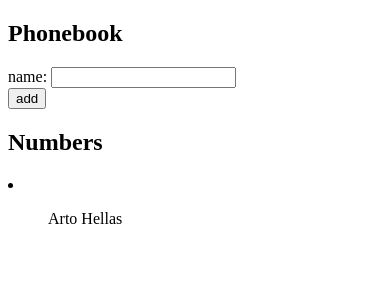
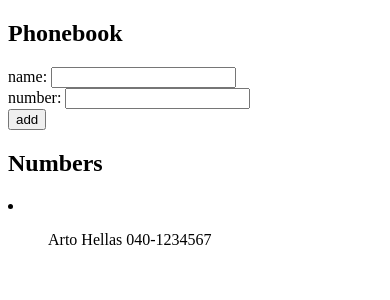
Before and after one commit to BrennerLattin/FullstackOpen, a React (Vite) app in the folder exercises/part2/phonebook/: page / in a window 390 px wide. Shown: the top 300 px of the page. Built offline with nearby package versions, Linux system fonts and the light colour scheme.

Commit message:
Finish exercise 2.8: The Phonebook step 3

```diff
--- a/exercises/part2/phonebook/src/App.jsx
+++ b/exercises/part2/phonebook/src/App.jsx
@@ -6,7 +6,7 @@ const Numbers = ({ people }) => {
       <li>
         {people.map(person =>
           <ul key={person.name}>
-            {person.name}
+            {person.name} {person.number}
           </ul>
         )}
       </li>
@@ -16,18 +16,23 @@ const Numbers = ({ people }) => {
 
 const App = () => {
   const [people, setPeople] = useState([
-    { name: 'Arto Hellas' }
+    { name: 'Arto Hellas', number: '040-1234567' }
   ])
   const [newName, setNewName] = useState('')
+  const [newNumber, setNewNumber] = useState('')
 
   const handleNameInput = (event) => {
     setNewName(event.target.value)
   }
 
+  const handleNumberInput = (event) => {
+    setNewNumber(event.target.value)
+  }
+
   const onSubmit = (event) => {
     event.preventDefault()
-    if (newName.length === 0) {
-      alert("Please enter a name")
+    if (newName.length === 0 || newNumber.length === 0) {
+      alert("Please enter a name and number")
       return
     }
     if (people.some(person => person.name === newName)) {
@@ -35,11 +40,11 @@ const App = () => {
       return
     }
 
-    const newPerson = { name: newName }
-
+    const newPerson = { name: newName, number: newNumber }
 
     setPeople(people.concat(newPerson))
     setNewName('')
+    setNewNumber('')
   }
 
   return (
@@ -48,6 +53,9 @@ const App = () => {
       <form>
         <div>
           name: <input value={newName} onChange={handleNameInput}/>
+        </div>
+        <div>
+          number: <input value={newNumber} onChange={handleNumberInput}/>
         </div>
         <div>
           <button type="submit" onClick={onSubmit}>add</button>
```
